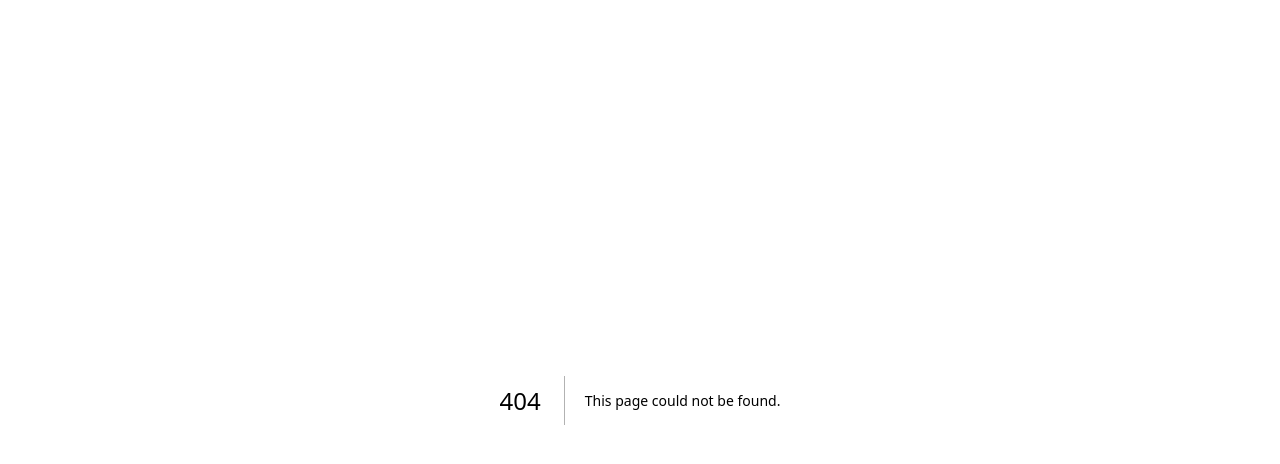
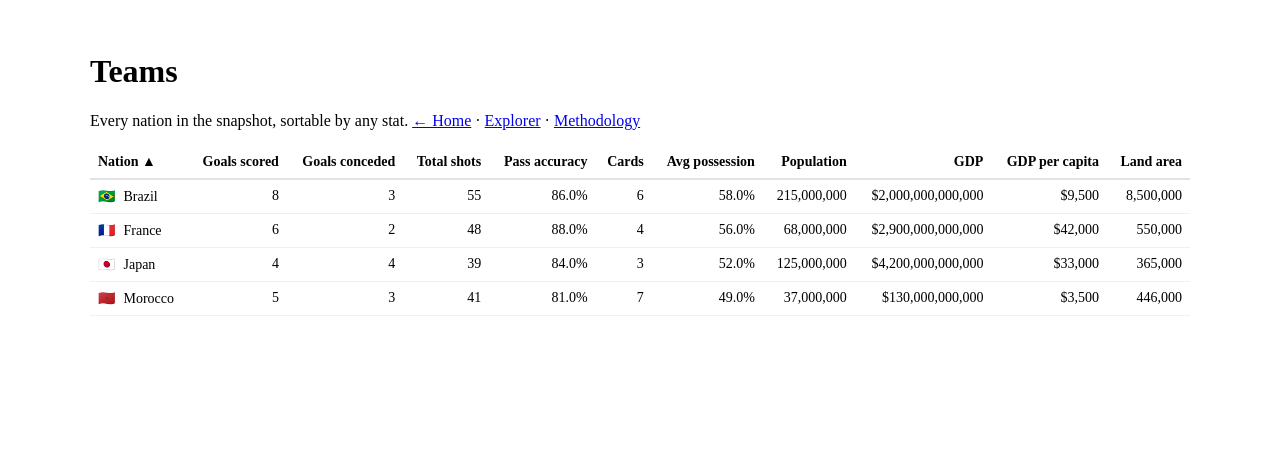
Before and after one commit to gabriel-rene/world-cup-26, a Next.js app: page /teams in a window 1280 px wide. Before the commit this address had no page. Shown: the top 464 px of the page. Built offline with nearby package versions, Linux system fonts and the light colour scheme.

Commit message:
feat: add /teams browse page and cross-link nav

```diff
--- a/src/app/explore/page.tsx
+++ b/src/app/explore/page.tsx
@@ -1,6 +1,7 @@
 "use client";
 
 import { useState } from "react";
+import Link from "next/link";
 import { VariablePicker } from "@/components/VariablePicker";
 import { CorrelationCard } from "@/components/CorrelationCard";
 import { variablesForScope } from "@/lib/registry";
@@ -27,6 +28,10 @@ export default function Explore() {
   return (
     <main style={{ maxWidth: 800, margin: "0 auto", padding: 24 }}>
       <h1>Explorer</h1>
+      <p style={{ marginTop: -8 }}>
+        <Link href="/">← Home</Link> · <Link href="/teams">Teams</Link> ·{" "}
+        <Link href="/about">Methodology</Link>
+      </p>
       <VariablePicker
         scope={scope} xKey={xVar.key} yKey={yVar.key}
         onScope={onScope} onX={setXKey} onY={setYKey}
--- a/src/app/page.tsx
+++ b/src/app/page.tsx
@@ -12,7 +12,8 @@ export default function Home() {
       <h1>World Cup 2026 — Fun Correlations</h1>
       <p>
         Playful correlations between football data and public country data.{" "}
-        <Link href="/explore">Build your own →</Link> · <Link href="/about">Methodology</Link>
+        <Link href="/teams">Teams</Link> · <Link href="/explore">Build your own →</Link> ·{" "}
+        <Link href="/about">Methodology</Link>
       </p>
       <div style={{ display: "grid", gap: 16, gridTemplateColumns: "1fr 1fr" }}>
         {INSIGHTS.map((insight) => {
--- /dev/null
+++ b/src/app/teams/page.tsx
@@ -0,0 +1,24 @@
+"use client";
+
+import Link from "next/link";
+import { SortableTable } from "@/components/SortableTable";
+import { variablesForScope } from "@/lib/registry";
+import { getTeams } from "@/lib/snapshot";
+
+export default function Teams() {
+  const columns = variablesForScope("2026-team");
+  const teams = getTeams();
+  return (
+    <main style={{ maxWidth: 1100, margin: "0 auto", padding: 24 }}>
+      <h1>Teams</h1>
+      <p>
+        Every nation in the snapshot, sortable by any stat.{" "}
+        <Link href="/">← Home</Link> · <Link href="/explore">Explorer</Link> ·{" "}
+        <Link href="/about">Methodology</Link>
+      </p>
+      <div style={{ overflowX: "auto" }}>
+        <SortableTable rows={teams} columns={columns} />
+      </div>
+    </main>
+  );
+}
```
Also changed, not shown: 1 other file (tests, documents, lock files or other folders).
